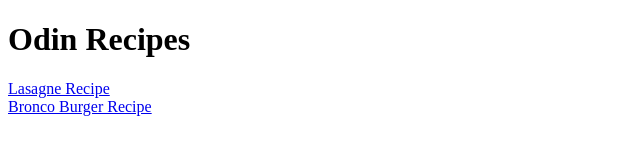
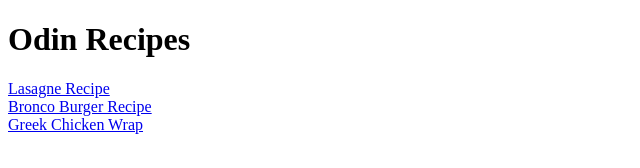
Before and after one commit to ToTheCrows/odin-recipes, a plain HTML site: page index.html in a window 1280 px wide. Shown: the whole page, without its empty margins (0-640 px from the left). Drawn offline with Linux system fonts and the light colour scheme.

Commit message:
link 3rd recipe because forgot

```diff
--- a/index.html
+++ b/index.html
@@ -12,5 +12,7 @@
     <a href="./recipes/lasagna.html">Lasagne Recipe</a>
     <br>
     <a href="./recipes/burger.html">Bronco Burger Recipe</a>
+    <br>
+    <a href="./recipes/greekchickenwrap.html">Greek Chicken Wrap</a>
 </body>
 </html>
```
